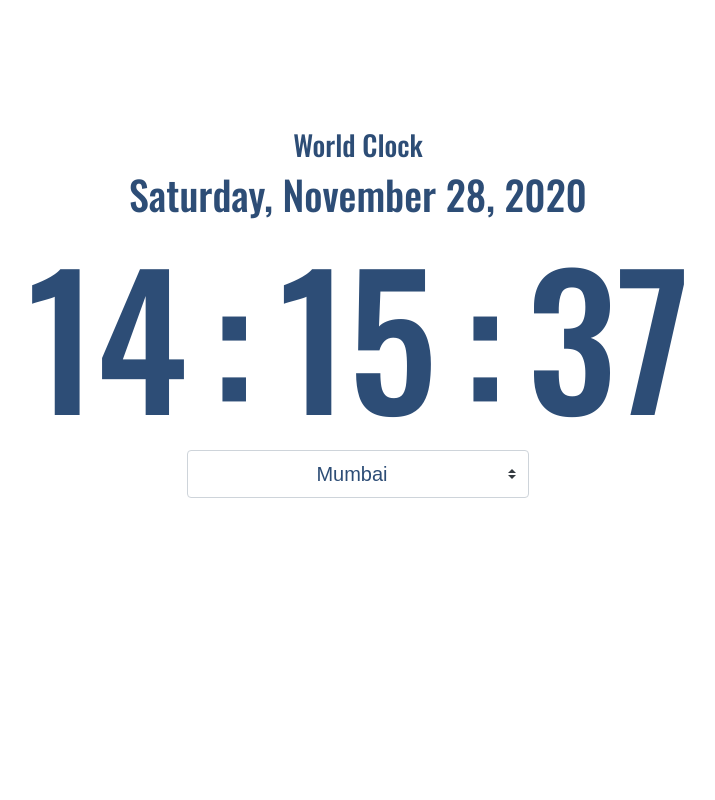
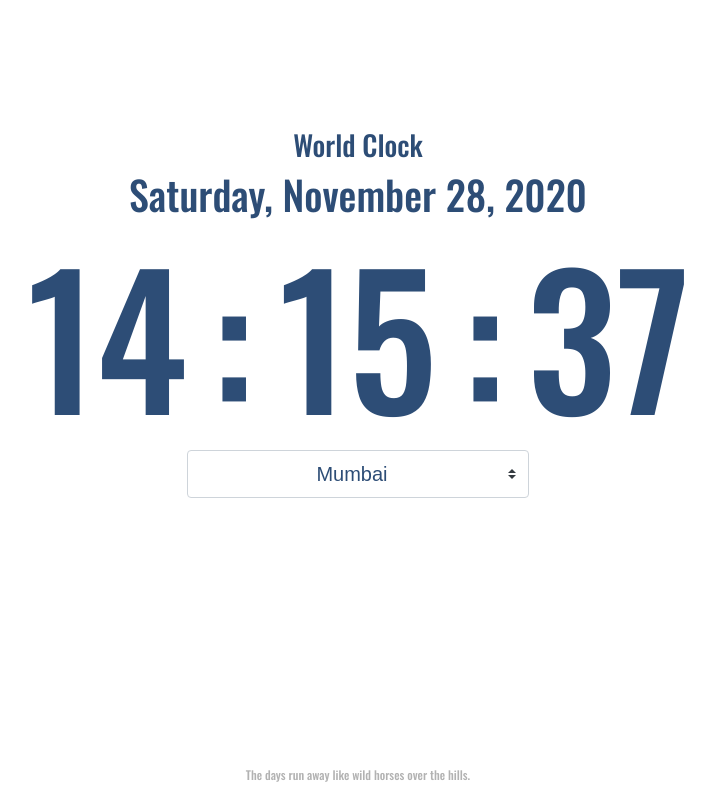
Before and after one commit to ArjunSanthoshpnr/javaScriptWorldClock, a plain HTML site: page index.html in a window 1280 px wide. Shown: the whole page, without its empty margins (282-997 px from the left). Drawn offline with nearby package versions, Linux system fonts and the light colour scheme.

Commit message:
Update index.html

```diff
--- a/index.html
+++ b/index.html
@@ -50,6 +50,9 @@
                 <option value="sydney" class="dropdown">Sydney</option>
             </select>
         </div>
+        <div class="footer">
+            <p>The days run away like wild horses over the hills.</p>
+          </div>
     <script src="https://code.jquery.com/jquery-3.4.1.slim.min.js" integrity="sha384-J6qa4849blE2+poT4WnyKhv5vZF5SrPo0iEjwBvKU7imGFAV0wwj1yYfoRSJoZ+n" crossorigin="anonymous"></script>
     <script src="https://cdn.jsdelivr.net/npm/popper.js@1.16.0/dist/umd/popper.min.js" integrity="sha384-Q6E9RHvbIyZFJoft+2mJbHaEWldlvI9IOYy5n3zV9zzTtmI3UksdQRVvoxMfooAo" crossorigin="anonymous"></script>
     <script src="https://stackpath.bootstrapcdn.com/bootstrap/4.4.1/js/bootstrap.min.js" integrity="sha384-wfSDF2E50Y2D1uUdj0O3uMBJnjuUD4Ih7YwaYd1iqfktj0Uod8GCExl3Og8ifwB6" crossorigin="anonymous"></script>
```
